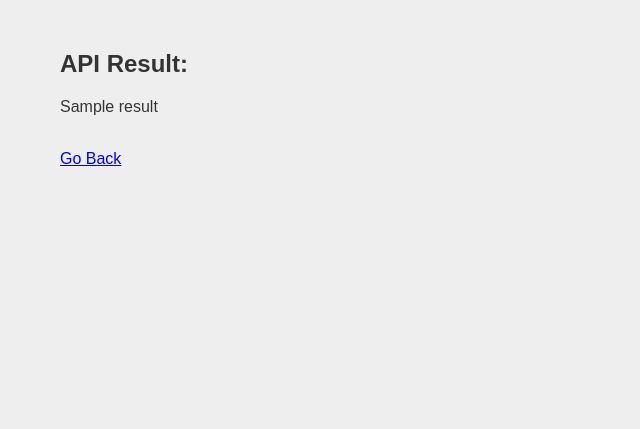
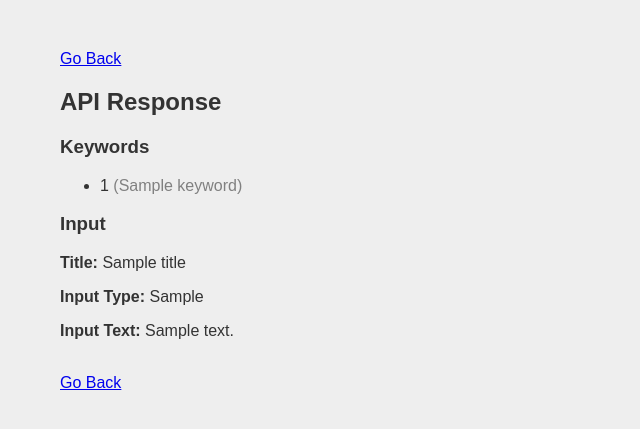
Before and after one commit to nmstoker/demonstrator, a Flask app: template templates/result.html in a window 1280 px wide. Shown: the top 429 px of the page, without its empty margins (0-640 px from the left). Run offline with Flask 3, Linux system fonts and the light colour scheme; the template is opened without the code that fills it: most values are stand-ins (such as "Sample title", 1, 10 or a date in 2020).

Commit message:
Add keyword extraction with KeyBERT

```diff
--- a/app.py
+++ b/app.py
@@ -10,17 +10,21 @@ def index():
     if request.method == 'POST':
         if 'url' in request.form and len(request.form['url'].strip()) > 0:
             url = request.form['url']
-            extracted_text = scrape_url(url)
+            extracted_data = scrape_url(url)
+            source_type = "Web page"
         elif 'file' in request.files:
             file = request.files['file']
-            extracted_text = extract_text_from_pdf(file)
+            extracted_data = extract_text_from_pdf(file)
+            source_type = "PDF file"
         else:
             return "Invalid input", 400
 
+        extracted_text = extracted_data[0]
+        title = extracted_data[1]
         # Call the external API
         result = call_external_api(extracted_text)
 
-        return render_template('result.html', result=result)
+        return render_template('result.html', result=result, source_type=source_type, title=title)
     return render_template('index.html')
 
 def scrape_url(url):
@@ -29,22 +33,22 @@ def scrape_url(url):
         page = browser.new_page()
         page.goto(url)
         content = page.inner_text("body")
-        # content = "Dummy results!"
-        print(content)
+        title = page.title()
         browser.close()
-    return content
+    return content, title
 
 def extract_text_from_pdf(file):
     with pdfplumber.open(file) as pdf:
         text = '\n'.join(page.extract_text() for page in pdf.pages)
-    return text
+        title = file.filename
+    return text, title
 
 def call_external_api(text):
     # Placeholder for calling the external API.
     hdr = {"Content-Type": "application/json"}
     response = requests.post('http://127.0.0.1:5001/process', json={"text": text}, headers=hdr)
 
-    return response.text
+    return response.json()
 
 if __name__ == '__main__':
     app.run(debug=True, port=5000)
--- a/static/main.css
+++ b/static/main.css
@@ -31,9 +31,15 @@ input::file-selector-button {
   word-wrap: break-word;
 }
 
+input::file-selector-button:hover {
+  background-color: #eaeef2;
+  text-decoration: none;
+  transition-duration: 0.1s;
+}
+
 .button-main {
   appearance: none;
-  background-color: #FAFBFC;
+  background-color:  #1AC151 ;
   border: 1px solid rgba(27, 31, 35, 0.15);
   border-radius: 6px;
   box-shadow: rgba(27, 31, 35, 0.04) 0 1px 0, rgba(255, 255, 255, 0.25) 0 1px 0 inset;
@@ -58,7 +64,7 @@ input::file-selector-button {
 }
 
 .button-main:hover {
-  background-color: #F3F4F6;
+  background-color: #30c762;
   text-decoration: none;
   transition-duration: 0.1s;
 }
--- a/templates/index.html
+++ b/templates/index.html
@@ -7,12 +7,12 @@
 <body>
     <h1>Demonstrator</h1>
     <form action="/" method="post" enctype="multipart/form-data">
-        <input type="url" name="url" placeholder="Enter URL to scrape">
+        <input type="url" name="url" placeholder="Enter URL to scrape" size="60">
         <br><br>
         or select a file to upload
         <br><br>
         <input type="file" name="file" accept=".pdf">
-        <br><br>
+        <br><br><br>
         <input type="submit" class="button-main" role="button" value="Extract and Process">
     </form>
 </body>
--- a/templates/result.html
+++ b/templates/result.html
@@ -5,8 +5,19 @@
     <title>Result</title>
 </head>
 <body>
-    <h2>API Result:</h2>
-    <p>{{ result }}</p>
+    <a href="/">Go Back</a>
+    <br>
+    <h2>API Response</h2>
+    <h3>Keywords</h3>
+    <ul>
+    {% for keyword in result.keywords %}
+        <li>{{ keyword[0] }} <span style="color: grey;">({{ keyword[1] }})</span></li>
+    {% endfor %}
+    </ul>
+    <h3>Input</h3>
+    <p><strong>Title:</strong> {{ title }}</p>
+    <p><strong>Input Type:</strong> {{ source_type }}</p>
+    <p><strong>Input Text:</strong> {{ result.input_text|truncate(length=400, killwords=False, end='...') }}</p>
     <br>
     <a href="/">Go Back</a>
 </body>
```
Also changed, not shown: api.py (+6 -6 lines), README.md, 2 other files.
